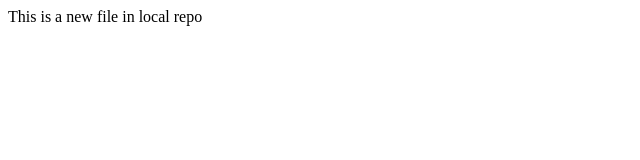
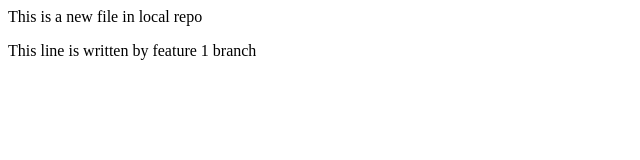
Before and after one commit to MdMerajAnsari/LocalRepo, a plain HTML site: page index.html in a window 1280 px wide. Shown: the whole page, without its empty margins (0-640 px from the left). Drawn offline with Linux system fonts and the light colour scheme.

Commit message:
added new feature

```diff
--- a/index.html
+++ b/index.html
@@ -1 +1,2 @@
 <p>This is a new file in local repo</p>
+<p>This line is written by feature 1 branch</p>
```
